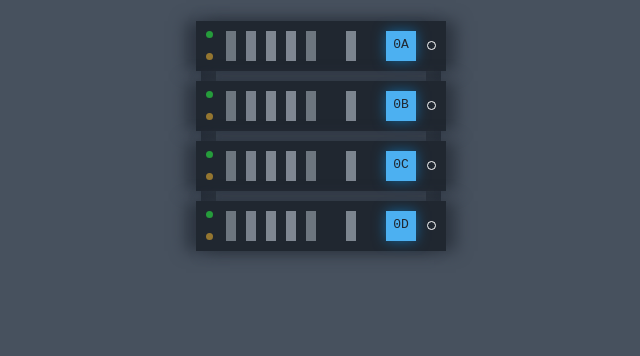
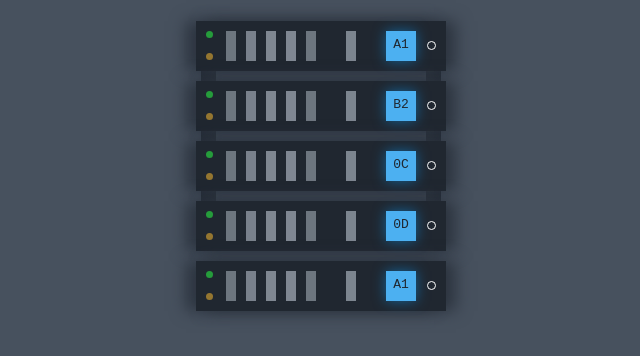
Before and after one commit to R41H4N0080/Server, a plain HTML site: page index.html in a window 1280 px wide. Shown: the part 264-620 px from the top of the page, without its empty margins (319-959 px from the left). Drawn offline with nearby package versions, Linux system fonts and the light colour scheme.

Commit message:
Update index.html

```diff
--- a/index.html
+++ b/index.html
@@ -34,7 +34,7 @@
 				<li></li>
 				<li></li>
 
-				<li>0A</li>
+				<li>A1</li>
 			</ul>
 		</article>
 		<!-- 2 -->
@@ -53,7 +53,7 @@
 				<li></li>
 				<li></li>
 
-				<li>0B</li>
+				<li>B2</li>
 			</ul>
 		</article>
 		<!-- 3 -->
@@ -94,6 +94,25 @@
 				<li>0D</li>
 			</ul>
 		</article>
+		<!---5---->
+		<article>
+			<span></span>
+			<span></span>
+			<span></span>
+
+			<ul>
+				<li></li>
+				<li></li>
+				<li></li>
+				<li></li>
+				<li></li>
+				<li></li>
+				<li></li>
+				<li></li>
+
+				<li>A1</li>
+			</ul>
+		</article>
 	</section>
 </main>
 <!-- partial -->
```
